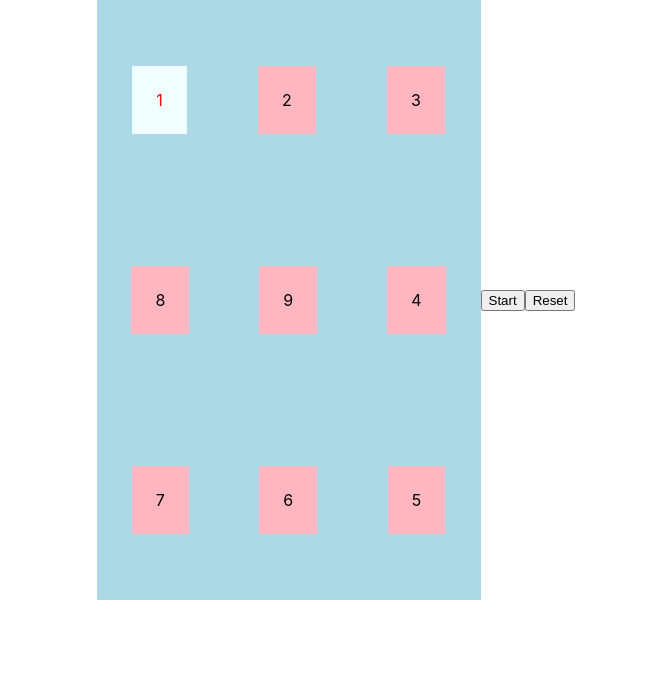
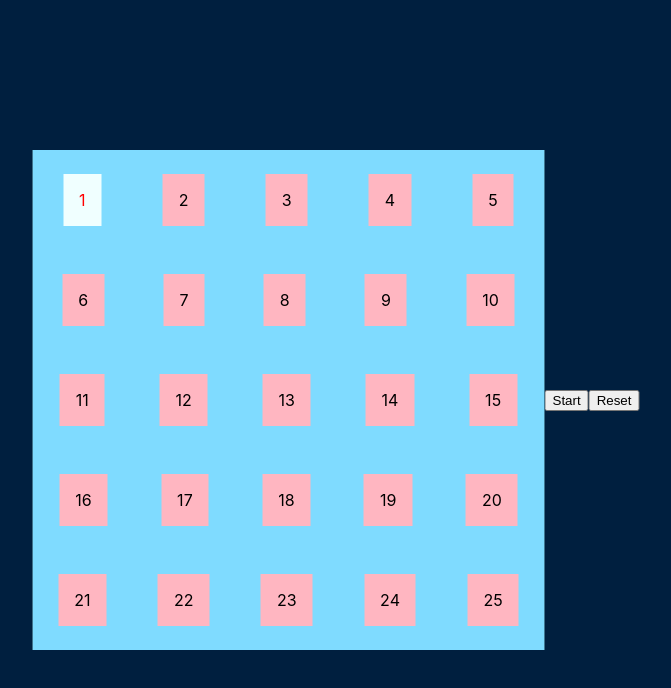
Before and after one commit to curiousmike/spiral, a React (Create React App) app: page / in a window 1280 px wide. Shown: the top 688 px of the page, without its empty margins (304-975 px from the left). Built offline with nearby package versions, Linux system fonts and the light colour scheme.

Commit message:
first pass working

```diff
--- a/public/index.html
+++ b/public/index.html
@@ -26,7 +26,7 @@
     -->
     <title>Spiral</title>
   </head>
-  <body>
+  <body style="background-color: #001f3f;">
     <noscript>You need to enable JavaScript to run this app.</noscript>
     <div id="root"></div>
     <!--
--- a/src/components/gridItem.component.css
+++ b/src/components/gridItem.component.css
@@ -1,9 +1,9 @@
 .gridItem {
-  padding: 24px;
+  padding: 16px;
   background-color: lightpink;
 }
 .gridHighlight {
-  padding: 24px;
+  padding: 16px;
   background-color: azure;
   color: red;
 }
--- a/src/components/gridRow.component.css
+++ b/src/components/gridRow.component.css
@@ -2,8 +2,8 @@
   display: flex;
   align-items: center;
   justify-content: space-around;
-  background-color: lightblue;
+  background-color: #7fdbff;
   color: black;
-  width: 384px;
-  height: 200px;
+  width: 512px;
+  height: 100px;
 }
--- a/src/components/spiralContainer.component.css
+++ b/src/components/spiralContainer.component.css
@@ -2,4 +2,10 @@
   display: flex;
   align-items: center;
   justify-content: center;
+
+  position: absolute;
+  top: 50%;
+  left: 50%;
+  margin-right: -50%;
+  transform: translate(-50%, -50%);
 }
--- a/src/components/spiralContainer.component.js
+++ b/src/components/spiralContainer.component.js
@@ -1,17 +1,25 @@
 import React from "react";
 import "./spiralContainer.component.css";
 import Grid from "./grid.component";
-const data3 = [
-  [1, 2, 3],
-  [8, 9, 4],
-  [7, 6, 5],
-];
-const dataSize = data3.length * data3[0].length;
+
+// const dataFromQuiz = [
+//   [1, 2, 3],
+//   [8, 9, 4],
+//   [7, 6, 5],
+// ];
+
+const data = [];
+
+const visited = [];
+const dataSize = 5;
+
 let row = 0,
   col = 0,
   rowDir = 1,
   colDir = 1;
 let intervalTimer = null;
+let goCol = true;
+let goRow = false;
 class SpiralContainer extends React.Component {
   constructor(props) {
     super(props);
@@ -19,27 +27,71 @@ class SpiralContainer extends React.Component {
       count: 0,
       animating: false,
     };
+
+    let counter = 1;
+    for (let rows = 0; rows < dataSize; rows++) {
+      data[rows] = [];
+      visited[rows] = [];
+      for (let cols = 0; cols < dataSize; cols++) {
+        data[rows][cols] = counter;
+        counter++;
+        visited[rows][cols] = false;
+      }
+    }
   }
 
   reset() {
+    console.log("reset");
     clearInterval(intervalTimer);
     this.setState({ count: 0, animating: false });
+    row = 0;
+    col = 0;
+    rowDir = 1;
+    colDir = 1;
+    goCol = true;
+    goRow = false;
+    for (var r = 0; r < data.length; r++) {
+      for (var c = 0; c < data.length; c++) {
+        visited[r][c] = false;
+      }
+    }
   }
 
   updateRowCol() {
-    if (this.state.count + 1 < 9) {
-      this.setState({ count: this.state.count + 1 });
-    } else {
-      this.setState({ count: 0 });
+    visited[row][col] = true;
+    if (goCol) {
+      if (col + colDir < data.length && col + colDir >= 0) {
+        col += colDir;
+        if (visited[row][col]) {
+          goCol = false;
+          colDir *= -1;
+          col += colDir;
+          goRow = true;
+        }
+      } else {
+        goCol = false;
+        colDir *= -1;
+        goRow = true;
+      }
     }
-    if (row + 1 < data3.length) {
-      row++;
-    } else if (col + 1 < data3.length) {
-      col++;
-    } else {
-      console.log("end");
+    if (goRow) {
+      if (row + rowDir < data[0].length && row + rowDir >= 0) {
+        row += rowDir;
+        if (visited[row][col]) {
+          goRow = false;
+          rowDir *= -1;
+          row += rowDir;
+          goCol = true;
+        }
+      } else {
+        goRow = false;
+        rowDir *= -1;
+
+        goCol = true;
+      }
     }
-    console.log("new row/col = ", row, col);
+    let index = row * data.length + col;
+    this.setState({ count: index });
   }
   componentDidMount() {}
 
@@ -53,7 +105,7 @@ class SpiralContainer extends React.Component {
   render() {
     return (
       <div className="spiralContainer">
-        <Grid data={data3} highlightIndex={this.state.count}></Grid>
+        <Grid data={data} highlightIndex={this.state.count}></Grid>
         <button onClick={() => this.start()}>Start</button>
         <button onClick={() => this.reset()}>Reset</button>
       </div>
```
